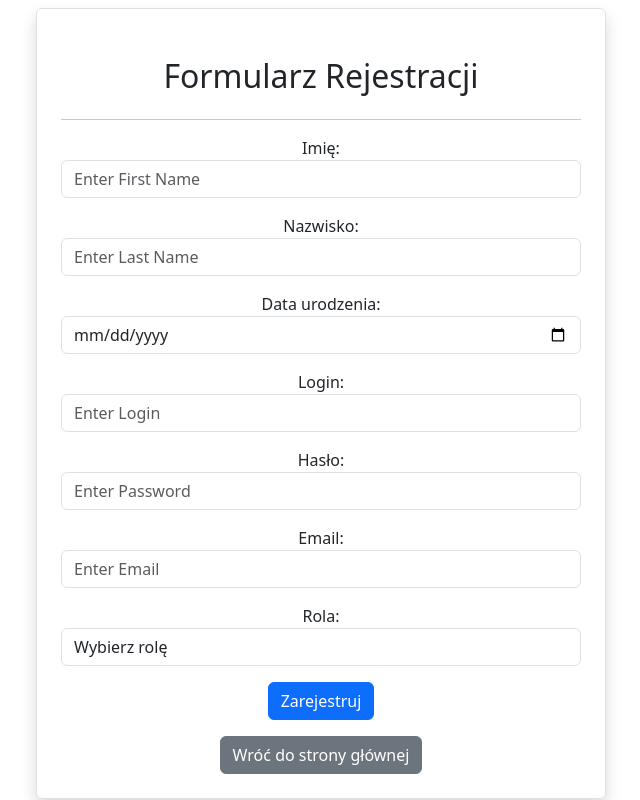
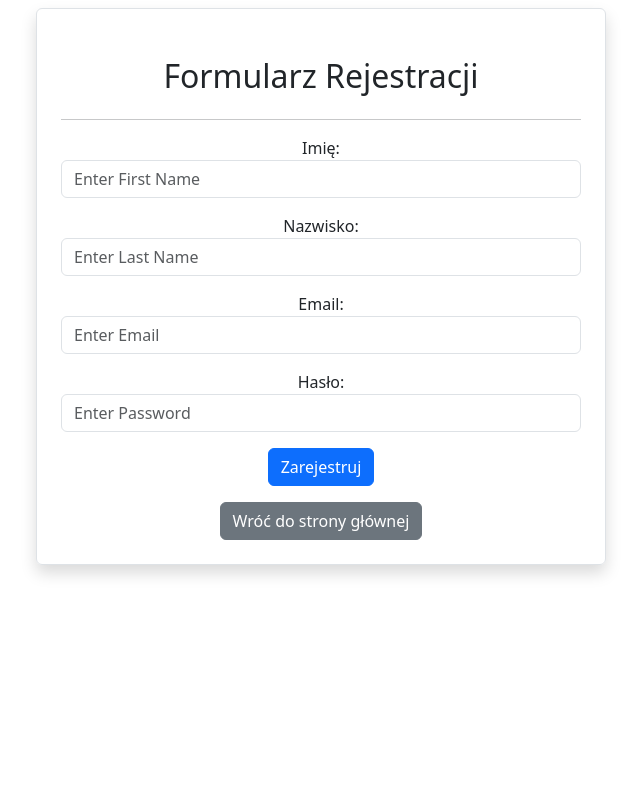
Before and after one commit to kubq01/projekt-ssi, a React (Create React App) app in the folder frontend/: page /register in a window 1280 px wide. Shown: the whole page, without its empty margins (319-959 px from the left). Built offline with nearby package versions, Linux system fonts and the light colour scheme.

Commit message:
Simple changes

```diff
--- a/frontend/src/files/Login.js
+++ b/frontend/src/files/Login.js
@@ -1,7 +1,6 @@
 import React, { useState } from 'react';
 import axios from 'axios';
-import { Link } from 'react-router-dom'; // Importuj Link z react-router-dom
-import 'bootstrap/dist/css/bootstrap.min.css';
+import { Link } from 'react-router-dom';
 
 function Login() {
     const [email, setEmail] = useState('');
@@ -10,8 +9,7 @@ function Login() {
     const handleLogin = async (e) => {
         e.preventDefault();
 
-        // Przykładowa ścieżka do Twojego backendu
-        const apiUrl = 'http://localhost:8080/api/login'; // Zastąp odpowiednią ścieżką
+        const apiUrl = 'http://localhost:8080/api/login';
 
         try {
             const response = await axios.post(apiUrl, {
@@ -20,14 +18,11 @@ function Login() {
             });
 
             if (response.data.success) {
-                // Tutaj możesz obsłużyć sukces logowania, np. przekierować użytkownika
                 alert('Zalogowano pomyślnie!');
             } else {
-                // Tutaj możesz obsłużyć błędne logowanie, np. wyświetlić komunikat o błędzie
                 alert('Błąd logowania. Spróbuj ponownie.');
             }
         } catch (error) {
-            // Tutaj obsługuj błędy związane z żądaniem HTTP
             console.error('Błąd logowania:', error);
             alert('Wystąpił błąd podczas logowania. Spróbuj ponownie później.');
         }
--- a/frontend/src/files/Register.js
+++ b/frontend/src/files/Register.js
@@ -1,43 +1,32 @@
 import React, { useState } from 'react';
 import axios from 'axios';
-import 'bootstrap/dist/css/bootstrap.min.css';
-import {Link} from "react-router-dom";
+import { Link } from 'react-router-dom';
 
 function Register() {
     const [firstName, setFirstName] = useState('');
     const [lastName, setLastName] = useState('');
-    const [dateOfBirth, setDateOfBirth] = useState('');
-    const [login, setLogin] = useState('');
+    const [email, setEmail] = useState('');
     const [password, setPassword] = useState('');
-    const [email, setEmail] = useState('');
-    const [role, setRole] = useState('');
 
     const handleRegistration = async (e) => {
         e.preventDefault();
 
-        // Przykładowa ścieżka do Twojego backendu
         const apiUrl = 'http://localhost:8080/api/register'; // Zastąp odpowiednią ścieżką
 
         try {
             const response = await axios.post(apiUrl, {
                 firstName: firstName,
                 lastName: lastName,
-                dateOfBirth: dateOfBirth,
-                login: login,
+                email: email,
                 password: password,
-                email: email,
-                role: role,
             });
 
             if (response.data.success) {
-                // Tutaj możesz obsłużyć sukces rejestracji, np. przekierować użytkownika
                 alert('Zarejestrowano pomyślnie!');
             } else {
-                // Tutaj możesz obsłużyć błędy rejestracji, np. wyświetlić komunikat o błędzie
                 alert('Błąd rejestracji. Spróbuj ponownie.');
             }
         } catch (error) {
-            // Tutaj obsługuj błędy związane z żądaniem HTTP
             console.error('Błąd rejestracji:', error);
             alert('Wystąpił błąd podczas rejestracji. Spróbuj ponownie później.');
         }
@@ -80,27 +69,14 @@ function Register() {
                         </div>
                         <div className="mb-3">
                             <div className="form-group">
-                                <label htmlFor="dateOfBirth">Data urodzenia:</label>
+                                <label htmlFor="email">Email:</label>
                                 <input
-                                    type="date"
+                                    type="email"
                                     className="form-control"
-                                    id="dateOfBirth"
-                                    value={dateOfBirth}
-                                    onChange={(event) => setDateOfBirth(event.target.value)}
-                                    required
-                                />
-                            </div>
-                        </div>
-                        <div className="mb-3">
-                            <div className="form-group">
-                                <label htmlFor="login">Login:</label>
-                                <input
-                                    type="text"
-                                    className="form-control"
-                                    id="login"
-                                    placeholder="Enter Login"
-                                    value={login}
-                                    onChange={(event) => setLogin(event.target.value)}
+                                    id="email"
+                                    placeholder="Enter Email"
+                                    value={email}
+                                    onChange={(event) => setEmail(event.target.value)}
                                     required
                                 />
                             </div>
@@ -117,36 +93,6 @@ function Register() {
                                     onChange={(event) => setPassword(event.target.value)}
                                     required
                                 />
-                            </div>
-                        </div>
-                        <div className="mb-3">
-                            <div className="form-group">
-                                <label htmlFor="email">Email:</label>
-                                <input
-                                    type="email"
-                                    className="form-control"
-                                    id="email"
-                                    placeholder="Enter Email"
-                                    value={email}
-                                    onChange={(event) => setEmail(event.target.value)}
-                                    required
-                                />
-                            </div>
-                        </div>
-                        <div className="mb-3">
-                            <div className="form-group">
-                                <label htmlFor="role">Rola:</label>
-                                <select
-                                    className="form-control"
-                                    id="role"
-                                    value={role}
-                                    onChange={(event) => setRole(event.target.value)}
-                                    required
-                                >
-                                    <option value="">Wybierz rolę</option>
-                                    <option value="user">Użytkownik</option>
-                                    <option value="admin">Administrator</option>
-                                </select>
                             </div>
                         </div>
                         <div className="mb-3">
```
